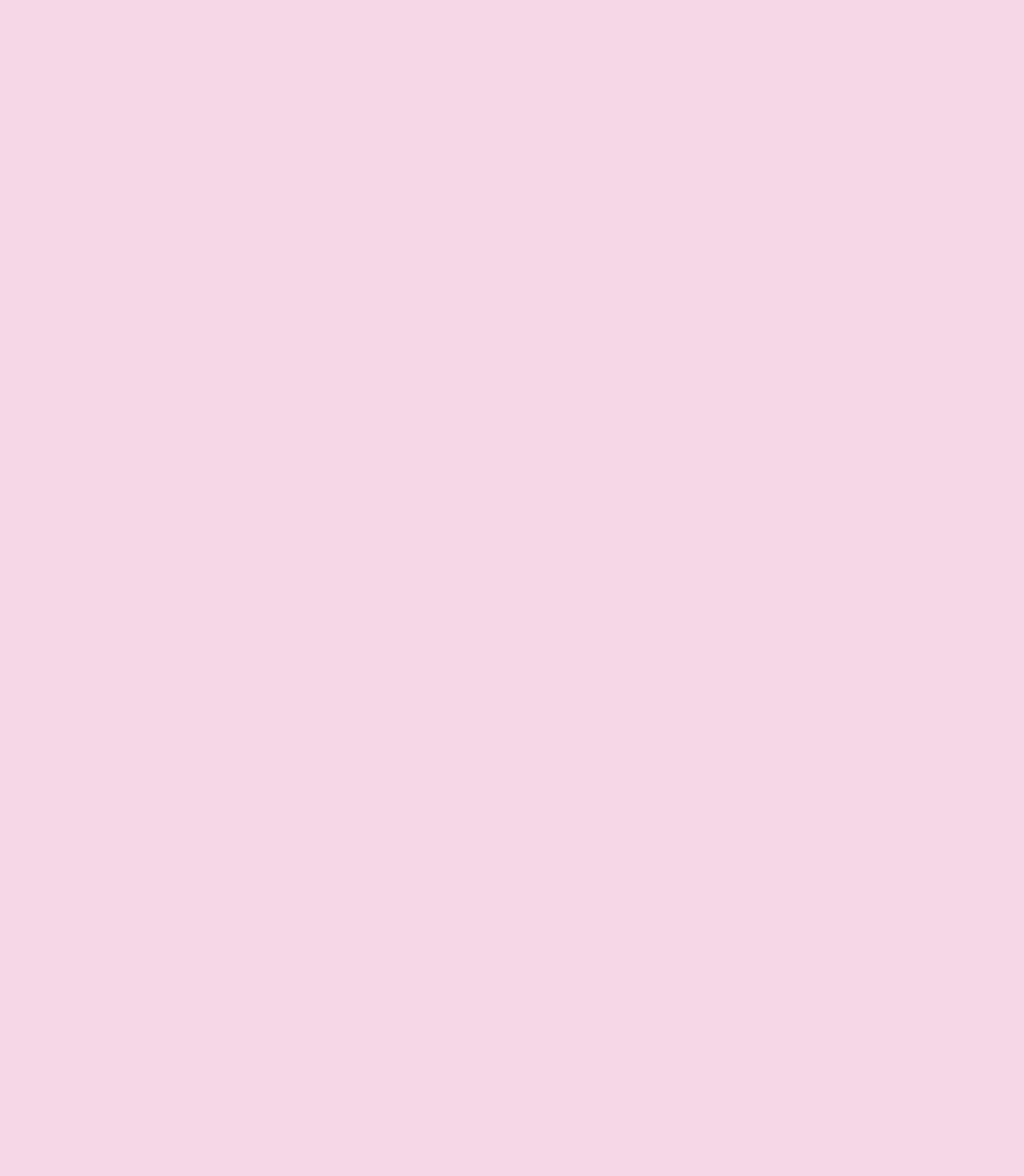
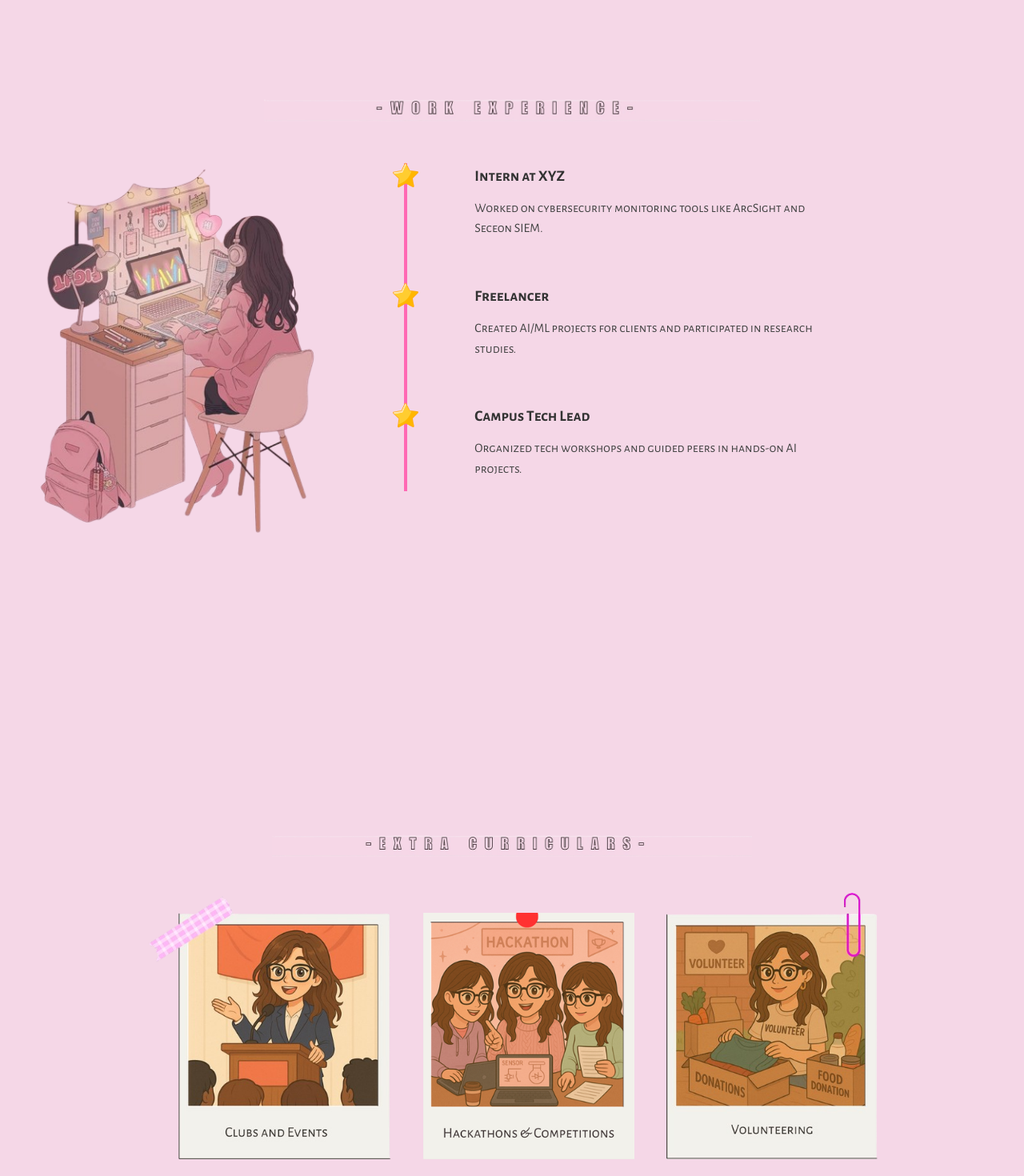
Before and after one commit to hiyaamalik/The-Real-Hiyaa-Malik, a React (Vite) app: page / in a window 1280 px wide. Shown: the part 3500-4970 px from the top of the page at 80% size. Before the commit the page ends 3560 px from the top, so only its background shows below. Built offline with nearby package versions, Linux system fonts and the light colour scheme; the HTML template or start-up script is replaced by a standard one.

Commit message:
Fixed Experience, Extras, Contact Page

```diff
--- a/src/App.jsx
+++ b/src/App.jsx
@@ -4,9 +4,9 @@ import Hero from './sections/Hero';
 import About from './sections/About';
 import Projects from './sections/Projects';
 import Powers from './sections/Powers';
-// import Experience from './sections/Experience';
-// import Extras from './sections/Extras';
-// import Contact from './sections/Contact';
+import Experience from './sections/Experience';
+import Extras from './sections/Extras';
+import Contact from './sections/Contact';
 
 const App = () => {
   return (
@@ -15,10 +15,9 @@ const App = () => {
       {<About /> }
       {<Projects /> }
       {<Powers /> }
-      {/* Uncomment the sections you want to include */}
-      {/* {<Experience />} */}
-      {/* {<Extras />} */}
-      {/* {<Contact />} */}
+      {<Experience />}
+      {<Extras />}
+      {<Contact />}
 
     </div>
   );
--- a/src/sections/Contact.jsx
+++ b/src/sections/Contact.jsx
@@ -13,9 +13,9 @@ const Contact = () => {
 
         {/* Overlayed labels */}
         <div className="contact-links">
-          <a href="https://github.com/yourusername" target="_blank" rel="noopener noreferrer">GitHub</a>
-          <a href="mailto:youremail@example.com">Email</a>
-          <a href="https://www.linkedin.com/in/yourprofile" target="_blank" rel="noopener noreferrer">LinkedIn</a>
+          <a href="https://github.com/hiyaamalik" target="_blank" rel="noopener noreferrer">GitHub</a>
+          <a href="mailto:youremail@example.com">ContactForm</a>
+          <a href="www.linkedin.com/in/hiyaamalik" target="_blank" rel="noopener noreferrer">LinkedIn</a>
         </div>
       </div>
     </section>
--- a/src/sections/Extras.jsx
+++ b/src/sections/Extras.jsx
@@ -0,0 +1,56 @@
+import React, { useState } from 'react';
+import headingExtra from '../assets/heading-extra.png';
+import extraClubs from '../assets/extra-clubs.png';
+import extraHackathons from '../assets/extra-hackathons.png';
+import extraVolunteering from '../assets/extra-volunteering.png';
+import ProjectModal from '../components/ProjectModal';
+import '../styles/Extras.css';
+
+const extracurriculars = [
+  {
+    title: 'Clubs & Events',
+    image: extraClubs,
+    details: 'Organized college fests, hosted open mics, and led creative club activities.',
+  },
+  {
+    title: 'Hackathons & Competitions',
+    image: extraHackathons,
+    details: 'Participated in 10+ national-level hackathons; won 3 times for AI innovation.',
+  },
+  {
+    title: 'Volunteering',
+    image: extraVolunteering,
+    details: 'Taught coding to underprivileged kids, and volunteered at community events.',
+  },
+];
+
+const Extras = () => {
+  const [selected, setSelected] = useState(null);
+
+  return (
+    <section id="extras" className="extras-section">
+      <img src={headingExtra} alt="Extracurriculars Heading" className="extras-heading" />
+
+      <div className="extras-grid">
+        {extracurriculars.map((item, index) => (
+          <div
+            className="extra-card"
+            key={index}
+            onClick={() => setSelected(item)}
+          >
+            <img src={item.image} alt={item.title} />
+
+          </div>
+        ))}
+      </div>
+
+      <ProjectModal
+        show={!!selected}
+        onClose={() => setSelected(null)}
+        project={selected}
+      />
+    </section>
+  );
+};
+
+export default Extras;
--- a/src/sections/Hero.jsx
+++ b/src/sections/Hero.jsx
@@ -17,7 +17,7 @@ const Hero = () => {
           <a href="#projects" style={{ textDecoration: 'none', color: '#000' }}>PROJECTS</a>
           <a href="#powers" style={styles.navLink}>SKILLS</a>
           <a href="#experience" style={styles.navLink}>WORK EXPERIENCE</a>
-          <a href="#extracurriculars" style={styles.navLink}>EXTRA CURRICULARS</a>
+          <a href="#extras" style={styles.navLink}>EXTRA CURRICULARS</a>
           <a href="#contact" style={styles.navLink}>FIND ME</a>
         </div>
       </div>
--- a/src/styles/About.css
+++ b/src/styles/About.css
@@ -6,12 +6,12 @@
     transform: translateY(-1.9cm);
   }
 
-  .about-heading {
+.about-heading {
     width: 80%;
     max-width: 800px;
     margin: 0 auto 50px;
     display: block;
-  }
+}
 
   .about-flex {
     display: flex;
--- a/src/styles/Contact.css
+++ b/src/styles/Contact.css
@@ -5,7 +5,7 @@
   }
 
   .contact-heading {
-    max-width: 400px;
+    max-width: 65%;
     margin-bottom: 20px;
   }
 
@@ -29,14 +29,27 @@
     align-items: center;
   }
 
-  .contact-links a {
-    color: #fff;
+.contact-links a {
+    color: #0a0000;
+    display: inline-block;
+    margin: 95px; /* Horizontal gap between links */
     text-decoration: none;
-    margin: 10px 0;
-    font-size: 1.2rem;
-  }
+    margin-top: 8.5cm;
+    font-size: 1 rem;
+}
+.contact-links a:nth-child(-n+2) {
+    margin-top: 9cm;
+}
+.contact-links {
+    flex-direction: row; /* Change to horizontal display */
+    text-decoration: underline; /* Underline the links */
+}
 
   .contact-links a:hover {
-    color: #f5d7e7;
+    color: #cc006d;
     text-decoration: underline;
   }
+.contact-bg {
+    width: 60%;
+    margin-top: -45px;
+}
--- a/src/styles/Experience.css
+++ b/src/styles/Experience.css
@@ -5,50 +5,78 @@
   }
 
   .experience-heading {
-    max-width: 400px;
-    margin-bottom: 20px;
+    width: 50%;
+    margin: 0 auto 40px;
+    display: block;
   }
 
   .timeline-container {
+    display: flex;
+    align-items: flex-start;
+    justify-content: flex-start;
     position: relative;
-    display: flex;
-    justify-content: center;
-    align-items: center;
+    max-width: 1200px;
+    margin: 0 auto;
   }
 
+  /* 👩 Girl image pushed to left */
   .work-girl {
-    position: absolute;
-    right: 10%;
-    bottom: 0;
-    width: 300px;
+    width: 40%;
+    max-width: 600px;
+    margin-left: -1.5cm;
+    margin-right: 0;
   }
 
+  /* 📍 Timeline beside the girl */
   .timeline {
-    display: flex;
-    flex-direction: column;
-    width: 60%;
-    padding-left: 20px;
+    position: relative;
+    width: 45%;
+    padding-left: 50px;
   }
 
-  .timeline-item {
-    display: flex;
-    align-items: center;
-    margin-bottom: 20px;
+  /* 🎯 Vertical pink line aligned with star center */
+  .timeline::before {
+    content: '';
+    position: absolute;
+    left: 42px;
+    top: 7px;
+    bottom: 1.2cm;
+    width: 4px;
+    background-color: hotpink;
+    z-index: 0;
   }
 
+  /* ✨ Timeline item wrapper */
+  .timeline-item {
+    position: relative;
+    padding-left: 80px;
+    margin-bottom: 60px;
+  }
+
+  /* ⭐ Star placed directly on the line */
   .star {
-    width: 25px;
-    margin-right: 15px;
+    width: 50px;
+    height: 50px;
+    position: absolute;
+    left: -31px;
+    top: -15px;
+    z-index: 2;
+  }
+
+  /* 📄 Text content aligned with star center */
+  .timeline-content {
+    text-align: left;
+    margin-top: 12px; /* Aligns heading center with star */
   }
 
   .timeline-content h3 {
-    margin: 0;
+    margin: 0 0 6px;
     font-size: 1.2rem;
     font-weight: bold;
   }
 
   .timeline-content p {
     font-size: 1rem;
-    line-height: 1.4;
-    color: #555;
+    line-height: 1.6;
+    color: #444;
   }
--- a/src/styles/Extras.css
+++ b/src/styles/Extras.css
@@ -5,61 +5,48 @@
   }
 
   .extras-heading {
-    max-width: 400px;
-    margin-bottom: 20px;
+    width: 65%;
+    max-width: 600px;
+    margin: 0 auto 40px;
+    display: block;
   }
 
   .extras-grid {
     display: grid;
-    grid-template-columns: repeat(auto-fill, minmax(250px, 1fr));
-    gap: 20px;
+    grid-template-columns: repeat(3, auto);
+    justify-content: center;
+    align-items: end; /* Align all images to the bottom line */
+    gap: 40px;
     margin-top: 30px;
   }
 
   .extra-card {
-    background-color: white;
-    padding: 20px;
-    border-radius: 10px;
-    box-shadow: 0 4px 10px rgba(0, 0, 0, 0.1);
-    text-align: center;
+    width: 7cm;
     cursor: pointer;
-    transition: transform 0.3s ease-in-out;
+    background: none;
+    padding: 0;
+    box-shadow: none;
+    border-radius: 0;
+    transition: transform 0.3s ease, box-shadow 0.3s ease;
   }
 
-  .extra-card:hover {
-    transform: translateY(-5px);
+  .extra-card:first-child {
+    width: 8.1cm; /* Slightly larger for the first image */
+  }
+
+  .extra-card:nth-child(2) {
+    align-self: end; /* Push second image to bottom */
   }
 
   .extra-card img {
     width: 100%;
-    max-width: 150px;
-    margin-bottom: 15px;
+    height: auto;
+    display: block;
+    object-fit: contain;
+    transition: transform 0.3s ease, box-shadow 0.3s ease;
   }
 
-  .extra-card p {
-    font-weight: bold;
-    font-size: 1.1rem;
-    color: #333;
+  .extra-card:hover img {
+    transform: scale(1.03);
+    filter: drop-shadow(0 4px 12px rgba(0, 0, 0, 0.15));
   }
-
-  /* Modal Style (if necessary, for modal transitions) */
-  .modal-overlay {
-    position: fixed;
-    top: 0;
-    left: 0;
-    right: 0;
-    bottom: 0;
-    background: rgba(0, 0, 0, 0.5);
-    display: flex;
-    justify-content: center;
-    align-items: center;
-  }
-
-  .modal-content {
-    background: white;
-    padding: 30px;
-    max-width: 500px;
-    border-radius: 10px;
-    box-shadow: 0 5px 20px rgba(0, 0, 0, 0.1);
-    text-align: center;
-  }
--- a/src/styles/Powers.css
+++ b/src/styles/Powers.css
@@ -5,7 +5,7 @@
 }
 
 .powers-heading {
-  width: 75%;
+  width: 50%;
   margin: 0 auto 40px;
   display: block;
 }
```
